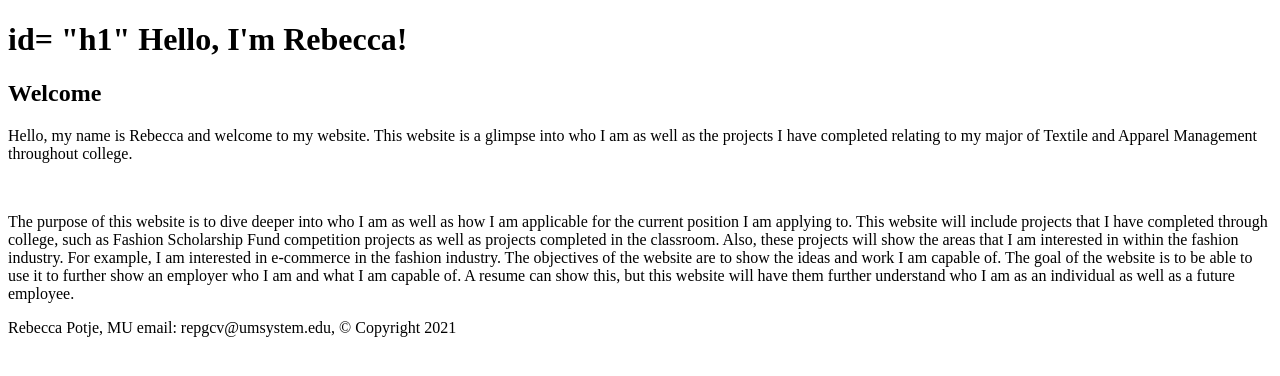
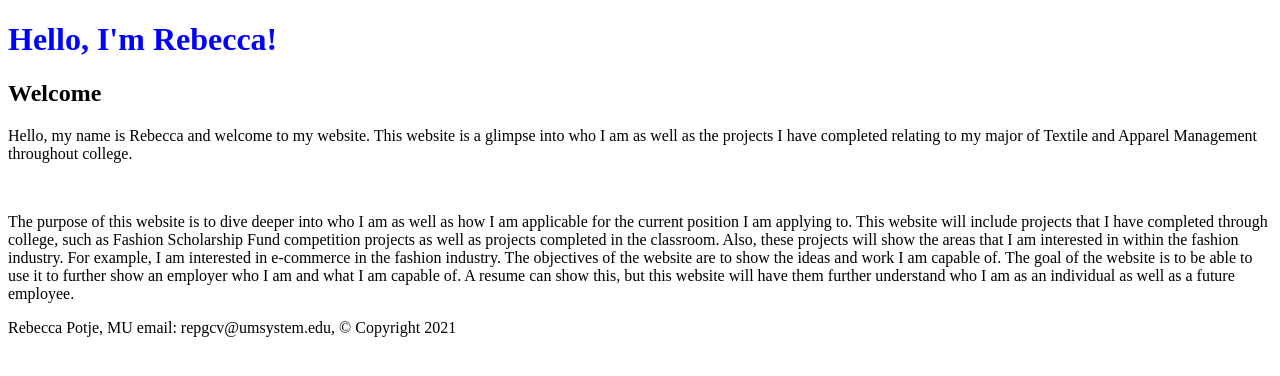
Before and after one commit to repgc/repgc.github.io, a plain HTML site: page islt_7310/index.html in a window 1280 px wide. Drawn offline with Linux system fonts and the light colour scheme.

Commit message:
Add files via upload

```diff
--- a/islt_7310/index.html
+++ b/islt_7310/index.html
@@ -11,8 +11,8 @@
 </head>
 <body>
     <header>
-        <h1>
-            id= "h1"
+        <h1
+            id= "h1">
             Hello, I'm Rebecca!</h1>
     </header>
     <nav>
--- a/islt_7310/style.css
+++ b/islt_7310/style.css
@@ -1,2 +1,2 @@
 #h1
-{color: blue}
+{color: blue;}
```
